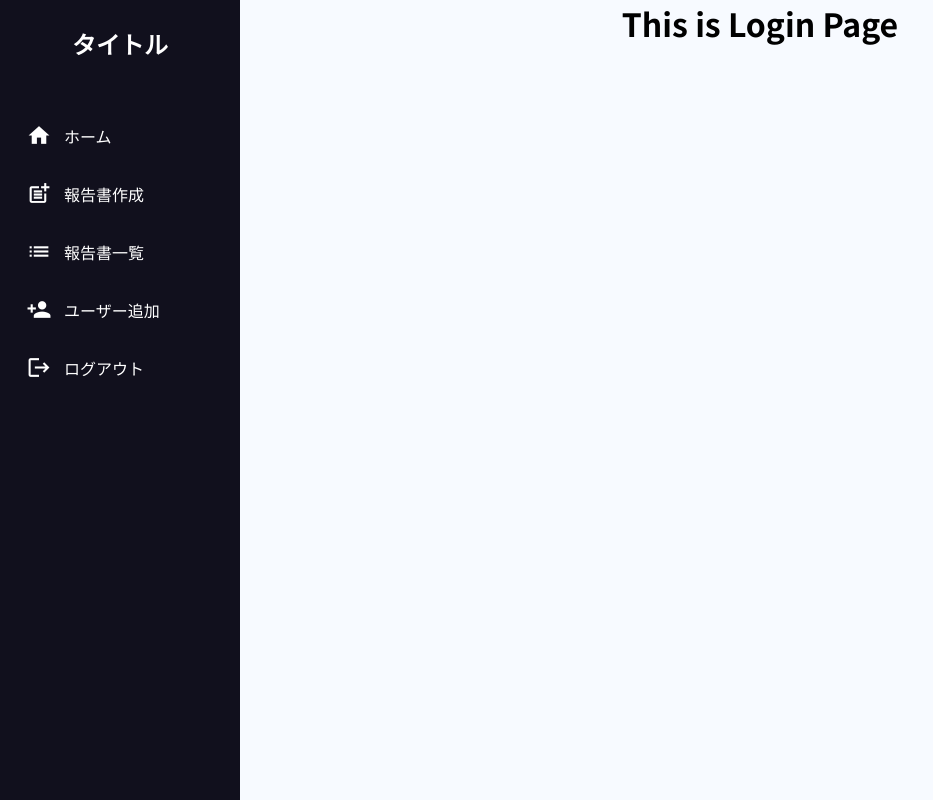
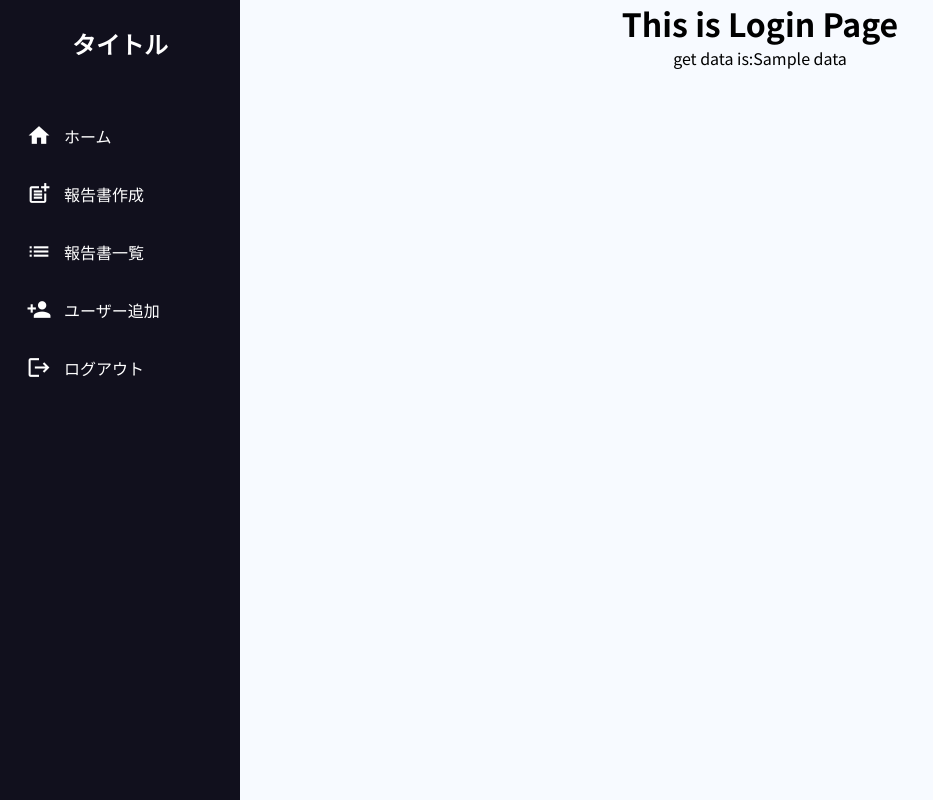
Before and after one commit to morijyobi-2021-itadv3/JobReportManagement, a Flask app: page / in a window 1280 px wide. Shown: the whole page, without its empty margins (0-933 px from the left). Run offline with Flask 2, Linux system fonts and the light colour scheme; a database or web service that is not in the repository returns one stand-in record (values such as "Sample title"); some libraries are stand-ins or nearby versions; some web fonts are replaced.

Commit message:
取得してきた値の表示

```diff
--- a/templates/index.html
+++ b/templates/index.html
@@ -2,4 +2,5 @@
 
 {% block content %}
 <h1>This is Login Page</h1>
+<p>get data is:{{data[0]}}</p>
 {% endblock %}
```
